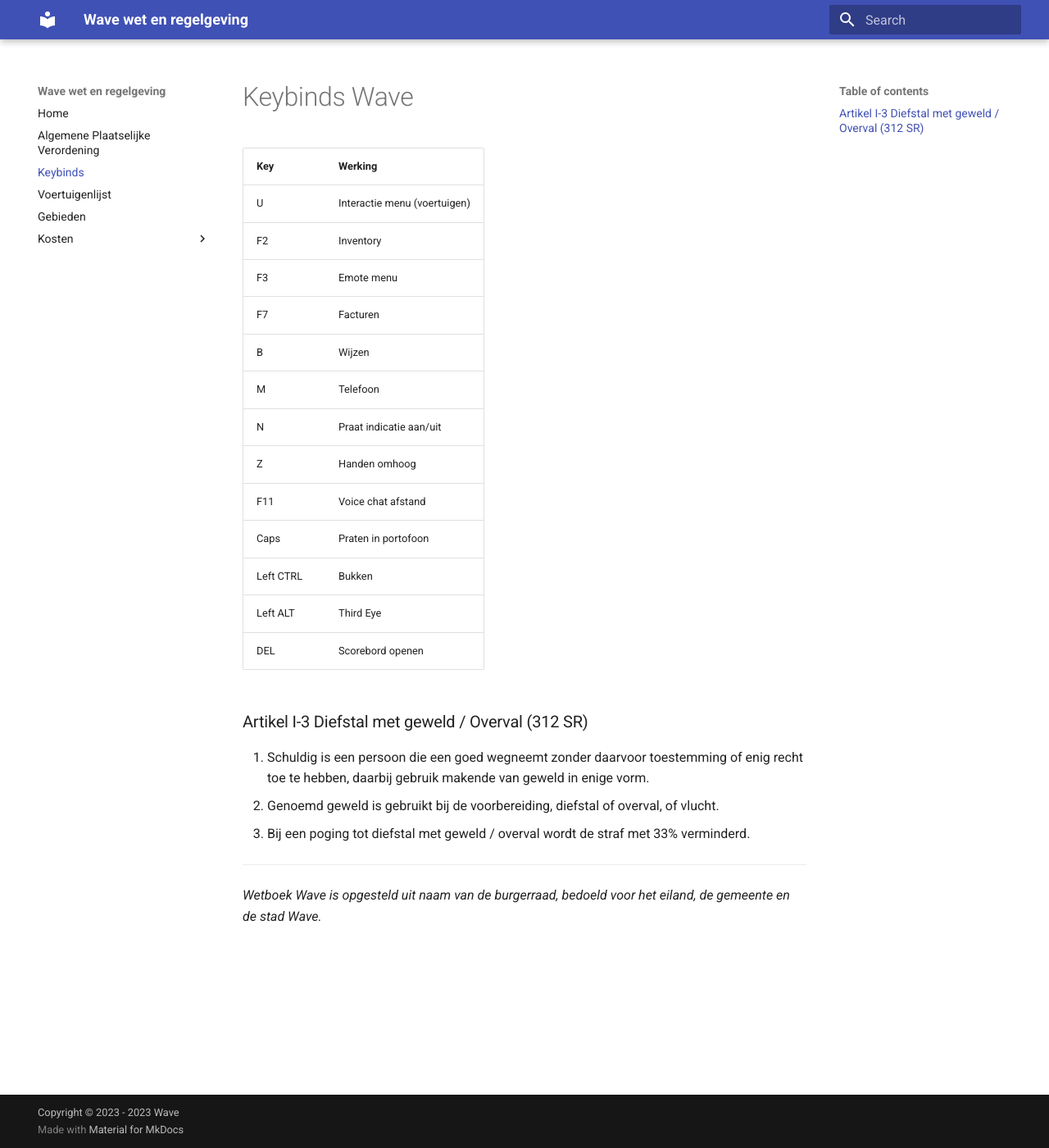
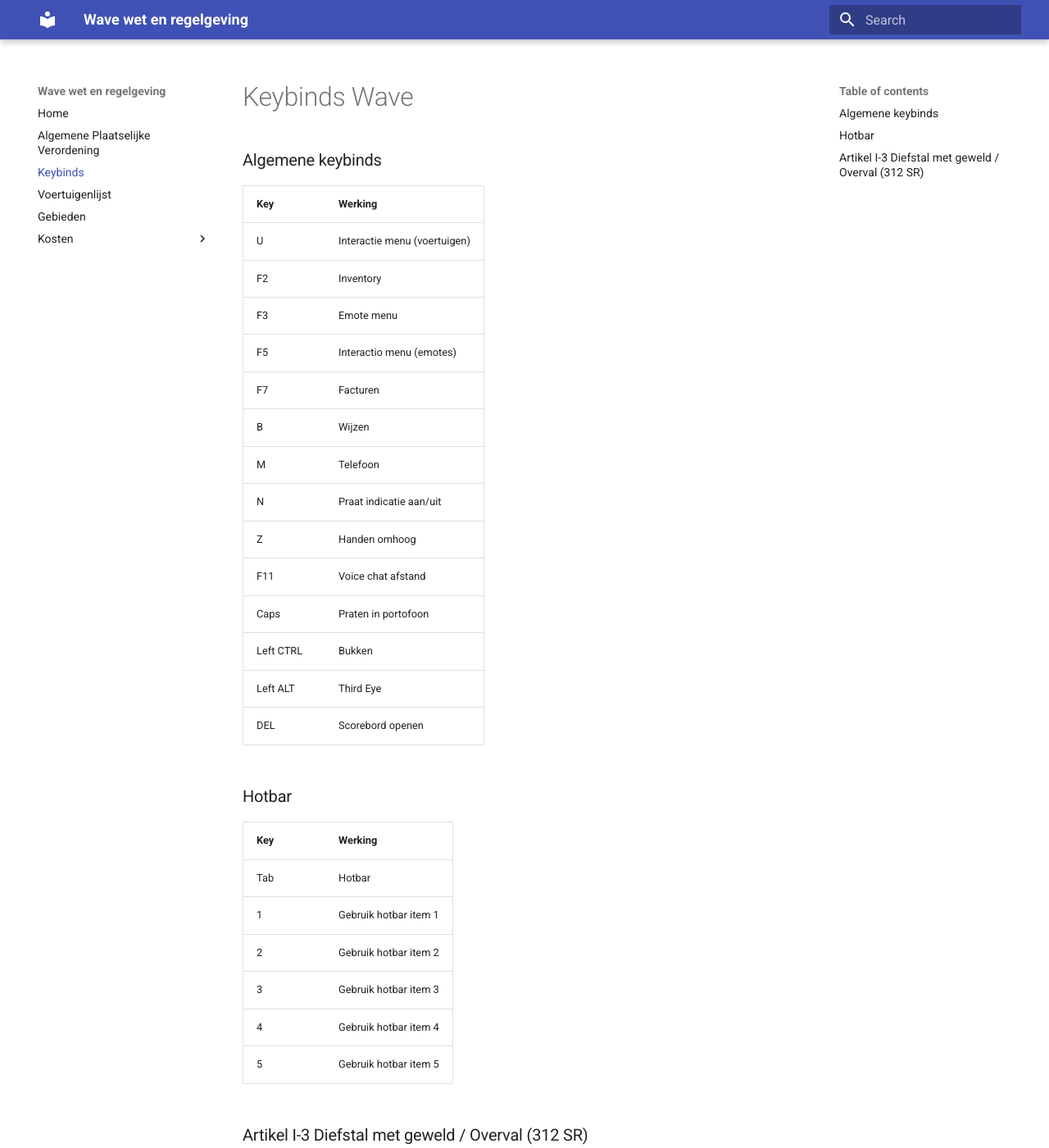
Before and after one commit to mickjoel/wetboek.sunstone, an MkDocs documentation site: the page built from docs/keybinds.md, in a window 1280 px wide and 1400 px high. Shown: the whole window at 82% size. Built offline with MkDocs 1.6.1 and Material for MkDocs 9.7.7, drawn with Linux system fonts in a browser that asks for light colours.

Commit message:
Update keybinds.md

```diff
--- a/docs/keybinds.md
+++ b/docs/keybinds.md
@@ -2,12 +2,13 @@
 
 
 
-
+### Algemene keybinds
 | **Key** | **Werking**  |
 |---|---|
 | U | Interactie menu (voertuigen)
 | F2 | Inventory
 | F3 | Emote menu
+| F5 | Interactio menu (emotes)
 | F7 | Facturen
 | B | Wijzen
 | M | Telefoon
@@ -19,6 +20,16 @@
 | Left ALT | Third Eye
 | DEL | Scorebord openen
 
+### Hotbar
+| **Key** | **Werking**  |
+|---|---|
+| Tab | Hotbar
+| 1 | Gebruik hotbar item 1
+| 2 | Gebruik hotbar item 2
+| 3 | Gebruik hotbar item 3
+| 4 | Gebruik hotbar item 4
+| 5 | Gebruik hotbar item 5
+
 ### Artikel I-3 Diefstal met geweld / Overval (312 SR)
 
 1. Schuldig is een persoon die een goed wegneemt zonder daarvoor toestemming of enig recht toe te hebben, daarbij gebruik makende van geweld in enige vorm.
```
